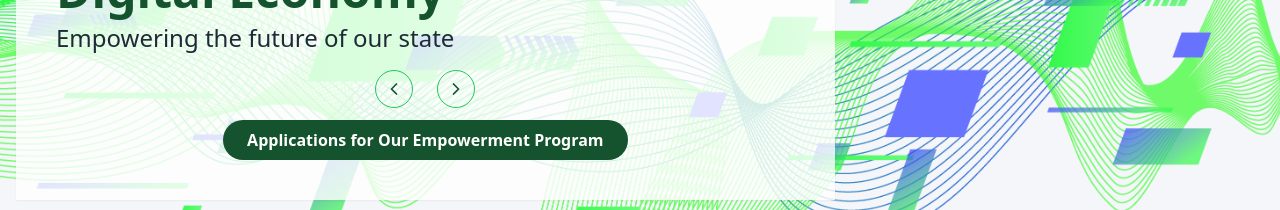
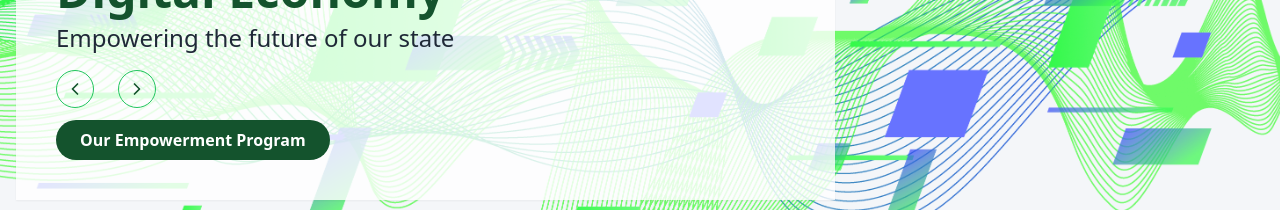
Before and after one commit to jigawa-state/jigawa-state-digital-economy, a Next.js app: page / in a window 1280 px wide. Shown: the part 418-628 px from the top of the page. Built offline with nearby package versions, Linux system fonts and the light colour scheme; no server answers.

Commit message:
Hello felix

```diff
--- a/app/components/home-text-slider.tsx
+++ b/app/components/home-text-slider.tsx
@@ -88,7 +88,7 @@ export default function TextBannerSlider() {
               transition={{ delay: 0.5, duration: 0.5 }}
               className="flex items-center space-x-4"
             >
-              <div className="flex flex-col items-center space-y-3 w-full justify-center md:justify-start ">
+              <div className="flex flex-col md:items-start space-y-3 w-full justify-center md:justify-start ">
                <div className="space-x-6 flex">
                <button
                   onClick={goToPrevious}
@@ -106,7 +106,7 @@ export default function TextBannerSlider() {
                 </button>
                </div>
                 <Link href={'/informatics-applications'} className=" rounded-full px-6 py-2 max-w-max hover:text-white text-white bg-green-900 hover:bg-green-700 transition duration-300 font-semibold">
-                  Applications for Our Empowerment Program
+                  Our Empowerment Program
                 </Link>
               </div>
             </motion.div>
```
